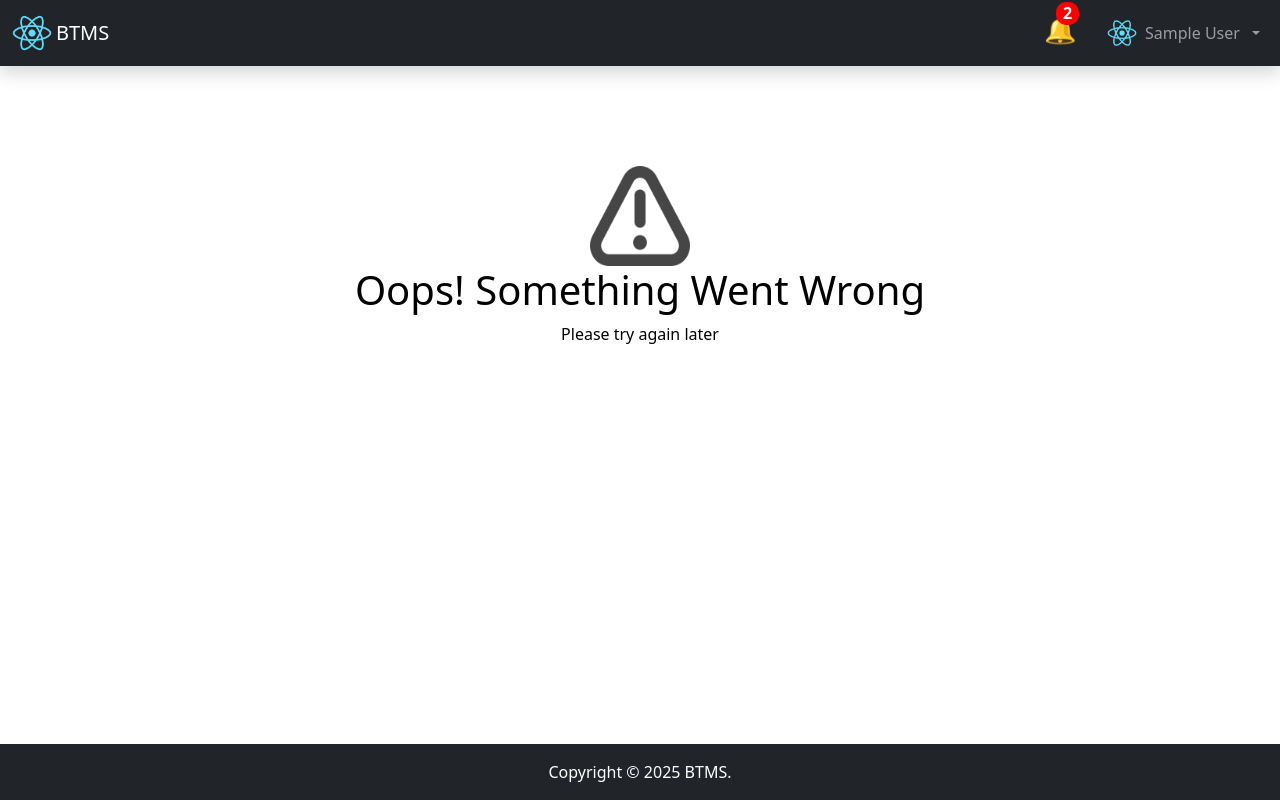
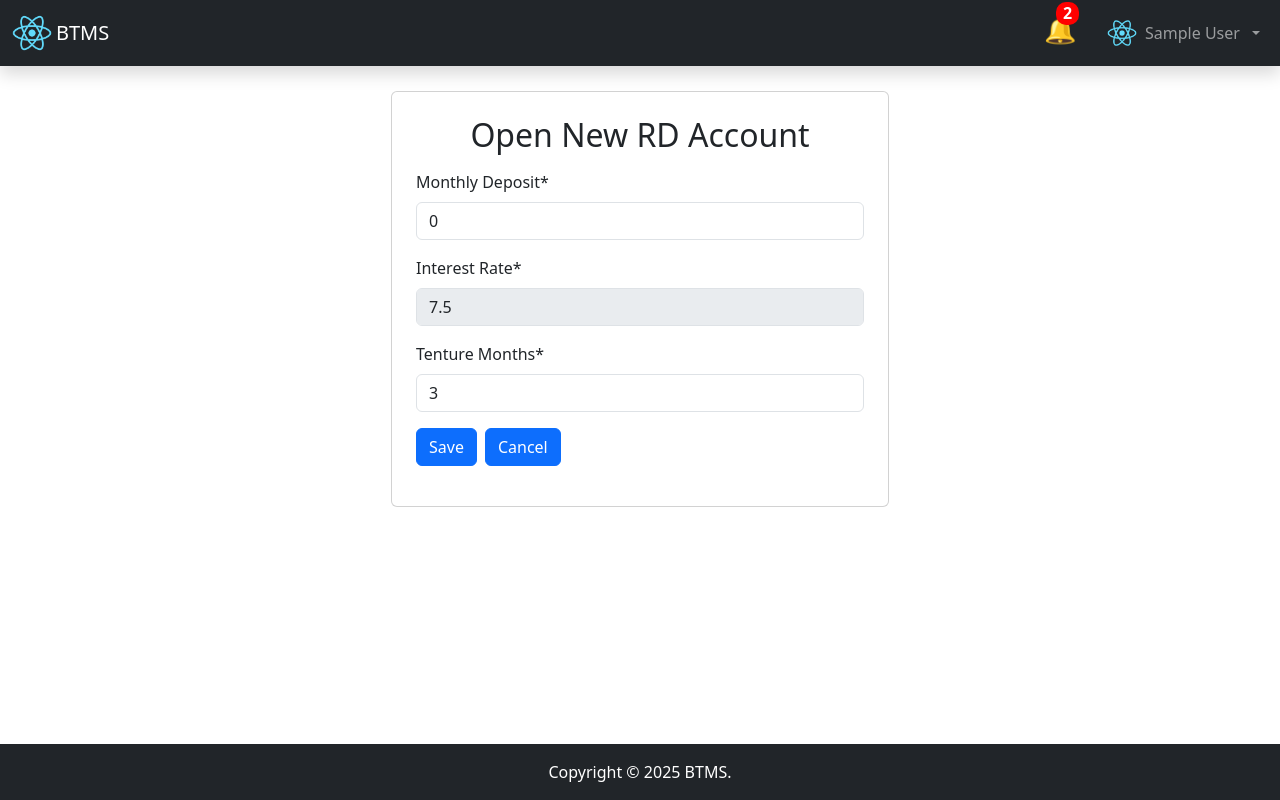
Before and after one commit to neojarvis-testing/c7c1bb4c-836c-4171-8fab-61d03889c44e-5ce88309-aa9c-4580-84e6-11ea29431275, a React (Create React App) app in the folder reactapp/: page /customer/recurringdeposits/create/1 in a window 1280 px wide. Built offline with nearby package versions, Linux system fonts and the light colour scheme; sample sign-in values are in the browser's storage.

Commit message:
Rd customer done

```diff
--- a/reactapp/src/App.js
+++ b/reactapp/src/App.js
@@ -14,6 +14,8 @@ import Account from "./CustomerComponents/AccountComponent";
 import AccountForm from "./CustomerComponents/AccountForm"
 import OpenFDForm from "./CustomerComponents/OpenFDForm";
 import FixedDeposit from "./CustomerComponents/FixedDepositComponent";
+import RecurringDeposit from "./CustomerComponents/RecurringDepositComponent";
+import OpenRDForm from "./CustomerComponents/OpenRDForm";
 
 function App() {
     return (
@@ -38,6 +40,8 @@ function App() {
                             <Route path="/customer/accounts/create" element={<AccountForm />} />
                             <Route path="/customer/fixeddeposits" element={<FixedDeposit />} />
                             <Route path="/customer/fixeddeposits/create/:accountId" element={<OpenFDForm />} />
+                            <Route path="/customer/recurringdeposits" element={<RecurringDeposit />} />
+                            <Route path="/customer/recurringdeposits/create/:accountId" element={<OpenRDForm />} />
                             <Route path="*" element={<ErrorPage />} />
                         </Route>
                     </Routes>
--- a/reactapp/src/CustomerComponents/AccountViewComponent.jsx
+++ b/reactapp/src/CustomerComponents/AccountViewComponent.jsx
@@ -53,7 +53,9 @@ const AccountView = ({ accounts }) => {
                                             <Button className='me-2' onClick={() => {
                                                 navigate(`/customer/fixeddeposits/create/${account.accountId}`)
                                             }}>Open Fixed Deposit</Button>
-                                            <Button>Open Recurring Deposit</Button>
+                                            <Button onClick={() => {
+                                                navigate(`/customer/recurringdeposits/create/${account.accountId}`)
+                                            }}>Open Recurring Deposit</Button>
                                         </>)}
                                         {account.status !== "Active" && (<>
                                             <Alert className='font-small m-0 p-2' key="account_inactive" variant="warning">
--- a/reactapp/src/CustomerComponents/FixedDepositComponent.jsx
+++ b/reactapp/src/CustomerComponents/FixedDepositComponent.jsx
@@ -2,7 +2,7 @@ import React, { useEffect, useState, useContext, useCallback } from 'react';
 import { Table, Button } from 'react-bootstrap';
 import { UserContext } from '../context/UserContext';
 import { apiGetUserFixedDepositsAsync, apiCloseUserFixedDepositsAsync } from '../apiConfig'
-import { ConfirmToast, Toast, viewAmount, viewDateTime } from '../lib/common';
+import { ConfirmToast, Toast, viewAmount, viewDateTime, getBadgeForDepositStatus } from '../lib/common';
 
 const FixedDeposit = () => {
     const [deposits, setDeposits] = useState([]);
@@ -49,26 +49,26 @@ const FixedDeposit = () => {
                     <Table responsive striped bordered>
                         <thead>
                             <tr>
-                                <th>FD ID</th>
+                                <th className='text-end'>FD ID</th>
                                 <th className='text-end'>Principal Amount</th>
                                 <th className='text-end'>Interest Rate</th>
-                                <th className='text-end'>Tenture</th>
+                                <th className='text-end'>Tenture (Months)</th>
                                 <th className='text-end'>Matuarity Amount</th>
                                 <th>Created Date</th>
-                                <th>Status</th>
+                                <th className='text-center'>Status</th>
                                 <th></th>
                             </tr>
                         </thead>
                         <tbody>
                             {deposits.map((deposit, index) => (
                                 <tr key={`deposits_${index}`}>
-                                    <td>{deposit.fdId}</td>
+                                    <td className='text-end'>{deposit.fdId}</td>
                                     <td className='text-end'>{viewAmount(deposit.principalAmount)}</td>
                                     <td className='text-end'>{viewAmount(deposit.interestRate)}</td>
                                     <td className='text-end'>{viewAmount(deposit.tentureMonths)}</td>
                                     <td className='text-end'>{viewAmount(deposit.matuarityAmount)}</td>
                                     <td>{viewDateTime(deposit.dateCreated)}</td>
-                                    <td>{deposit.status}</td>
+                                    <td className='text-center'>{getBadgeForDepositStatus(deposit.status)}</td>
                                     <td>
                                         {(deposit.status === "Active") &&
                                             <Button variant="info" onClick={() => {
--- a/reactapp/src/CustomerComponents/OpenRDForm.jsx
+++ b/reactapp/src/CustomerComponents/OpenRDForm.jsx
@@ -0,0 +1,124 @@
+import './OpenRDForm.css'
+import Container from 'react-bootstrap/Container'
+import Row from 'react-bootstrap/Row'
+import Col from 'react-bootstrap/Col'
+import Card from 'react-bootstrap/Card'
+import Form from 'react-bootstrap/Form'
+import Button from 'react-bootstrap/Button'
+import { useState, useContext } from 'react';
+import { useFormik } from "formik";
+import * as Yup from "yup";
+import { UserContext } from "../context/UserContext";
+import { apiCreateRDAsync } from '../apiConfig'
+import { useNavigate, useParams } from 'react-router-dom'
+import { Toast, ConfirmToast } from '../lib/common'
+
+const OpenRDForm = () => {
+    const { accountId } = useParams();
+    var { user } = useContext(UserContext);
+    const navigate = useNavigate();
+    const [error, setError] = useState(undefined);
+
+    const formik = useFormik({
+        initialValues: {
+            fDId: 0,
+            accountId: accountId,
+            monthlyDeposit: 0,
+            interestRate: 7.5,
+            tentureMonths: 3,
+        },
+        validationSchema: Yup.object({
+            monthlyDeposit: Yup.number()
+                .min(1, "Monthly Deposit must be grater than zero")
+                .required("Monthly Deposit is required"),
+            interestRate: Yup.number()
+                .min(1, "Interest Rate must be grater than zero")
+                .required("Interest Rate is required"),
+            tentureMonths: Yup.number()
+                .min(1, "Tenture Months must be grater than zero")
+                .required("Tenture Months is required"),
+        }),
+        onSubmit: async (values) => {
+            setError("");
+            var confirmed = await ConfirmToast(
+                "Open RD Account",
+                "Are you sure you want to open a new account?");
+            if (confirmed) {
+                var response = await apiCreateRDAsync(user.token, {
+                    ...values,
+                    status: "Active",
+                    accountId: accountId,
+                    userId: user.userId
+                });
+                console.log("response", response);
+                if (response.success) {
+                    await Toast.fire({
+                        icon: "success",
+                        title: "Open New RD Account is Successful!"
+                    });
+                    navigate("/customer/recurringdeposits");
+                } else {
+                    //setError(response.message);
+                    await Toast.fire({
+                        icon: "error",
+                        title: response.message
+                    })
+                    setError("Something went wrong, Please try with different data");
+                }
+            }
+        },
+    });
+
+    return (
+        <>
+            <Container>
+                <Row>
+                    <Col sm={0} md={2} lg={3}></Col>
+                    <Col sm={12} md={8} lg={6}>
+                        <Card className="p-4 m-4">
+                            <Form onSubmit={formik.handleSubmit} noValidate>
+                                <Form.Group className='mb-3 text-center'>
+                                    <h2>Open New RD Account</h2>
+                                </Form.Group>
+                                <Form.Group className='mb-3'>
+                                    <Form.Label className=''>Monthly Deposit*</Form.Label>
+                                    <Form.Control type="number" id="monthlyDeposit" {...formik.getFieldProps("monthlyDeposit")} placeHolder="Monthly Deposit" />
+                                    {formik.touched.monthlyDeposit && formik.errors.monthlyDeposit &&
+                                        <Form.Label className='app_error'>{formik.errors.monthlyDeposit}</Form.Label>
+                                    }
+                                </Form.Group>
+                                <Form.Group className='mb-3'>
+                                    <Form.Label className=''>Interest Rate*</Form.Label>
+                                    <Form.Control type="number" id="interestRate" {...formik.getFieldProps("interestRate")} placeHolder="Interest Rate" disabled/>
+                                    {formik.touched.interestRate && formik.errors.interestRate &&
+                                        <Form.Label className='app_error'>{formik.errors.interestRate}</Form.Label>
+                                    }
+                                </Form.Group>
+                                <Form.Group className='mb-3'>
+                                    <Form.Label className=''>Tenture Months*</Form.Label>
+                                    <Form.Control type="number" id="tentureMonths" {...formik.getFieldProps("tentureMonths")} placeHolder="Tenture Months" />
+                                    {formik.touched.tentureMonths && formik.errors.tentureMonths &&
+                                        <Form.Label className='app_error'>{formik.errors.tentureMonths}</Form.Label>
+                                    }
+                                </Form.Group>
+                                {error &&
+                                    <Form.Group className='app_error'>
+                                        <p>{error}</p>
+                                    </Form.Group>
+                                }
+                                <Form.Group className='mb-3'>
+                                    <Button type="submit" className='me-2'>Save</Button>
+                                    <Button type="button" onClick={() => {
+                                        navigate("/customer/recurringdeposits")
+                                    }}>Cancel</Button>
+                                </Form.Group>
+                            </Form>
+                        </Card>
+                    </Col>
+                </Row>
+            </Container>
+        </>
+    )
+}
+
+export default OpenRDForm;
--- a/reactapp/src/CustomerComponents/RecurringDepositComponent.jsx
+++ b/reactapp/src/CustomerComponents/RecurringDepositComponent.jsx
@@ -2,7 +2,7 @@ import React, { useEffect, useState, useContext, useCallback } from 'react';
 import { Table, Button } from 'react-bootstrap';
 import { UserContext } from '../context/UserContext';
 import { apiGetUserRecurringDepositsAsync, apiCloseUserRecurringDepositsAsync } from '../apiConfig'
-import { ConfirmToast, Toast, viewAmount, viewDateTime } from '../lib/common';
+import { ConfirmToast, Toast, viewAmount, viewDateTime, getBadgeForDepositStatus } from '../lib/common';
 
 const RecurringDeposit = () => {
     const [deposits, setDeposits] = useState([]);
@@ -49,26 +49,26 @@ const RecurringDeposit = () => {
                     <Table responsive striped bordered>
                         <thead>
                             <tr>
-                                <th>FD ID</th>
-                                <th className='text-end'>Principal Amount</th>
+                                <th className='text-end'>FD ID</th>
+                                <th className='text-end'>Monthly Deposit</th>
                                 <th className='text-end'>Interest Rate</th>
-                                <th className='text-end'>Tenture</th>
+                                <th className='text-end'>Tenture (Months)</th>
                                 <th className='text-end'>Matuarity Amount</th>
                                 <th>Created Date</th>
-                                <th>Status</th>
+                                <th className='text-center'>Status</th>
                                 <th></th>
                             </tr>
                         </thead>
                         <tbody>
                             {deposits.map((deposit, index) => (
                                 <tr key={`deposits_${index}`}>
-                                    <td>{deposit.rdId}</td>
-                                    <td className='text-end'>{viewAmount(deposit.principalAmount)}</td>
+                                    <td className='text-end'>{deposit.rdId}</td>
+                                    <td className='text-end'>{viewAmount(deposit.monthlyDeposit)}</td>
                                     <td className='text-end'>{viewAmount(deposit.interestRate)}</td>
                                     <td className='text-end'>{viewAmount(deposit.tentureMonths)}</td>
                                     <td className='text-end'>{viewAmount(deposit.matuarityAmount)}</td>
                                     <td>{viewDateTime(deposit.dateCreated)}</td>
-                                    <td>{deposit.status}</td>
+                                    <td className='text-center'>{getBadgeForDepositStatus(deposit.status)}</td>
                                     <td>
                                         {(deposit.status === "Active") &&
                                             <Button variant="info" onClick={() => {
--- a/reactapp/src/apiConfig.js
+++ b/reactapp/src/apiConfig.js
@@ -142,3 +142,31 @@ export const apiCreateRDAsync = async (token, deposit) => {
         return { success: false, message: error.response?.data };
     }
 }
+
+export const apiGetUserRecurringDepositsAsync = async (user) => {
+    try {
+        const response = await axios.get(`${serviceUrl}/api/recurringdeposit/user/${user.userId}`, {
+            headers: {
+                'Authorization': `Bearer ${user.token}`
+            }
+        });
+        return { success: true, data: response.data };
+    } catch (error) {
+        console.error("apiGetUserRecurringDepositsAsync error:", error);
+        return { success: false, message: error.response?.data };
+    }
+}
+
+export const apiCloseUserRecurringDepositsAsync = async (token, fdId) => {
+    try {
+        const response = await axios.post(`${serviceUrl}/api/recurringdeposit/close/${fdId}`, {}, {
+            headers: {
+                'Authorization': `Bearer ${token}`
+            }
+        });
+        return { success: true, data: response.data };
+    } catch (error) {
+        console.error("apiCloseUserRecurringDepositsAsync error:", error);
+        return { success: false, message: error.response?.data };
+    }
+}
--- a/reactapp/src/lib/common.js
+++ b/reactapp/src/lib/common.js
@@ -1,4 +1,5 @@
 import Swal from 'sweetalert2';
+import { Badge } from 'react-bootstrap';
 
 export const Toast = Swal.mixin({
     toast: true,
@@ -27,19 +28,25 @@ export const ConfirmToast = async (title, text) => {
 };
 
 export const viewAmount = (amount) => {
-    var dAmount = amount || amount === 0 ? Number(amount).toFixed(2) : "";
+    var dAmount = amount || amount === 0 ?
+        //Number(amount).toFixed(2) :
+        Intl.NumberFormat(undefined, {
+            minimumFractionDigits: 2,
+            maximumFractionDigits: 2
+        }).format(amount) :
+        "";
     return dAmount;
 }
 
 export const viewDate = (date) => {
     if(date) {
-        return new Date(date).toLocaleDateString();
+        return new Date(date + "Z").toLocaleDateString();
     }
 }
 
 export const viewDateTime = (date) => {
     if(date) {
-        return new Date(date).toLocaleString();
+        return new Date(date + "Z").toLocaleString();
     }
 }
 
@@ -55,3 +62,19 @@ export const getBadgeBgForStatus = (status) => {
             return "secondary";
     }
 }
+
+export const getBadgeForDepositStatus = (depositStatus) => {
+    var bg = "warning";
+    switch (depositStatus){
+        case "Active":
+            bg = "primary";
+            break;
+        case "Closed":
+            bg = "info";
+            break;
+        default:
+            bg = "warning";
+    }
+
+    return (<Badge bg={bg}>{depositStatus}</Badge>);
+}
```
Also changed, not shown: 1 other file (tests, documents, lock files or other folders).
